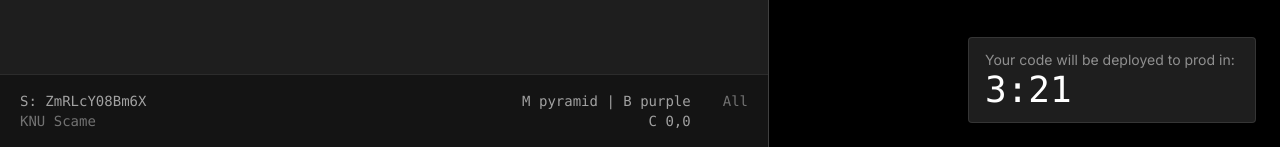
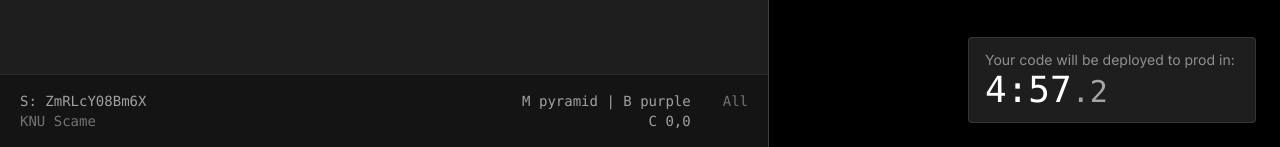
Before and after one commit to ky28059/ktane, a Next.js app in the folder client/: page /game/1 in a window 1280 px wide. Both pictures are taken after a click on the button "secret dev button". Shown: the part 653-800 px from the top of the page. Built offline with nearby package versions, Linux system fonts and the light colour scheme; no server answers.

Commit message:
Add timer logic, alarm sound

```diff
--- a/client/app/game/[id]/CodePlayerInterface.tsx
+++ b/client/app/game/[id]/CodePlayerInterface.tsx
@@ -1,3 +1,6 @@
+import { DateTime, Duration } from 'luxon';
+
+// Components
 import CodeEditor from '@/app/game/[id]/CodeEditor';
 import Console from '@/app/game/[id]/Console';
 
@@ -6,7 +9,8 @@ import type { GameConfig } from '@/utils/rules';
 
 
 type CodePlayerInterfaceProps = {
-    config: GameConfig
+    config: GameConfig,
+    timeLeft: Duration
 }
 export default function CodePlayerInterface(props: CodePlayerInterfaceProps) {
     return (
@@ -16,7 +20,12 @@ export default function CodePlayerInterface(props: CodePlayerInterfaceProps) {
 
             <div className="bg-editor text-white fixed bottom-6 right-6 w-72 flex flex-col px-4 py-3 text-sm rounded select-none hover:bg-white/15 transition duration-150 border border-white/10">
                 <span className="text-white/50">Your code will be deployed to prod in:</span>
-                <span className="text-4xl font-mono">3:21</span>
+                <span className="text-4xl font-mono">
+                    {props.timeLeft.toFormat('m:ss')}
+                    <span className="text-white/60 text-3xl">
+                        .{(props.timeLeft.milliseconds % 1000).toString()[0]}
+                    </span>
+                </span>
             </div>
         </div>
     )
--- a/client/app/game/[id]/PlayerInterface.tsx
+++ b/client/app/game/[id]/PlayerInterface.tsx
@@ -1,6 +1,7 @@
 'use client'
 
 import { useEffect, useRef, useState } from 'react';
+import { Duration } from 'luxon';
 
 // Components
 import ManualPlayerInterface from '@/app/game/[id]/ManualPlayerInterface';
@@ -32,12 +33,37 @@ export default function PlayerInterface(props: PlayerInterfaceProps) {
     const [joinHref, setJoinHref] = useState('');
     useEffect(() => setJoinHref(new URL(`/game/${props.id}`, window.location.href).href), []);
 
+    // Timer
+    const [timeLeft, setTimeLeft] = useState(Duration.fromMillis(1000 * 60 * 5));
+    const alarmPlayed = useRef(false);
+
+    useEffect(() => {
+        if (!config) return;
+
+        const id = setInterval(() => {
+            setTimeLeft((t) => {
+                const newTime = t.minus({ millisecond: 100 });
+                if (newTime < Duration.fromMillis(1000 * 60) && !alarmPlayed.current) {
+                    void alarmRef.current?.play();
+                    alarmPlayed.current = true;
+                }
+
+                return newTime;
+            });
+        }, 100)
+
+        return () => clearInterval(id);
+    }, [config])
+
+    // Sounds
     const jazzRef = useRef<HTMLAudioElement>(null);
+    const alarmRef = useRef<HTMLAudioElement>(null);
+
     useEffect(() => {
         window.addEventListener('keydown', () => jazzRef.current?.play())
     }, []);
 
-    if (!config) return ( // TODO
+    if (!config) return (
         <div className="bg-editor flex flex-col gap-2 items-center justify-center h-screen text-white">
             <audio
                 src="/audio/jazz.mp3"
@@ -46,7 +72,6 @@ export default function PlayerInterface(props: PlayerInterfaceProps) {
                 loop
             />
 
-            {/* TODO: logo */}
             <img
                 src="/assets/logo.png"
                 className="max-w-2xl"
@@ -68,10 +93,18 @@ export default function PlayerInterface(props: PlayerInterfaceProps) {
                 autoPlay
                 loop
             />
+            <audio
+                src="/audio/alarm.mp3"
+                ref={alarmRef}
+            />
+
             {props.id === '333' ? (
                 <ManualPlayerInterface config={config} />
             ) : (
-                <CodePlayerInterface config={config} />
+                <CodePlayerInterface
+                    config={config}
+                    timeLeft={timeLeft}
+                />
             )}
         </div>
     )
--- a/client/package.json
+++ b/client/package.json
@@ -10,10 +10,12 @@
   },
   "dependencies": {
     "@tailwindcss/postcss": "^4.0.8",
+    "@types/luxon": "^3.4.2",
     "@types/node": "22.13.5",
     "@types/react": "19.0.10",
     "@types/react-dom": "19.0.4",
     "@types/react-syntax-highlighter": "^15.5.13",
+    "luxon": "^3.5.0",
     "next": "15.1.7",
     "postcss": "8.5.3",
     "react": "19.0.0",
```
Also changed, not shown: 2 other files (tests, documents, lock files or other folders).
